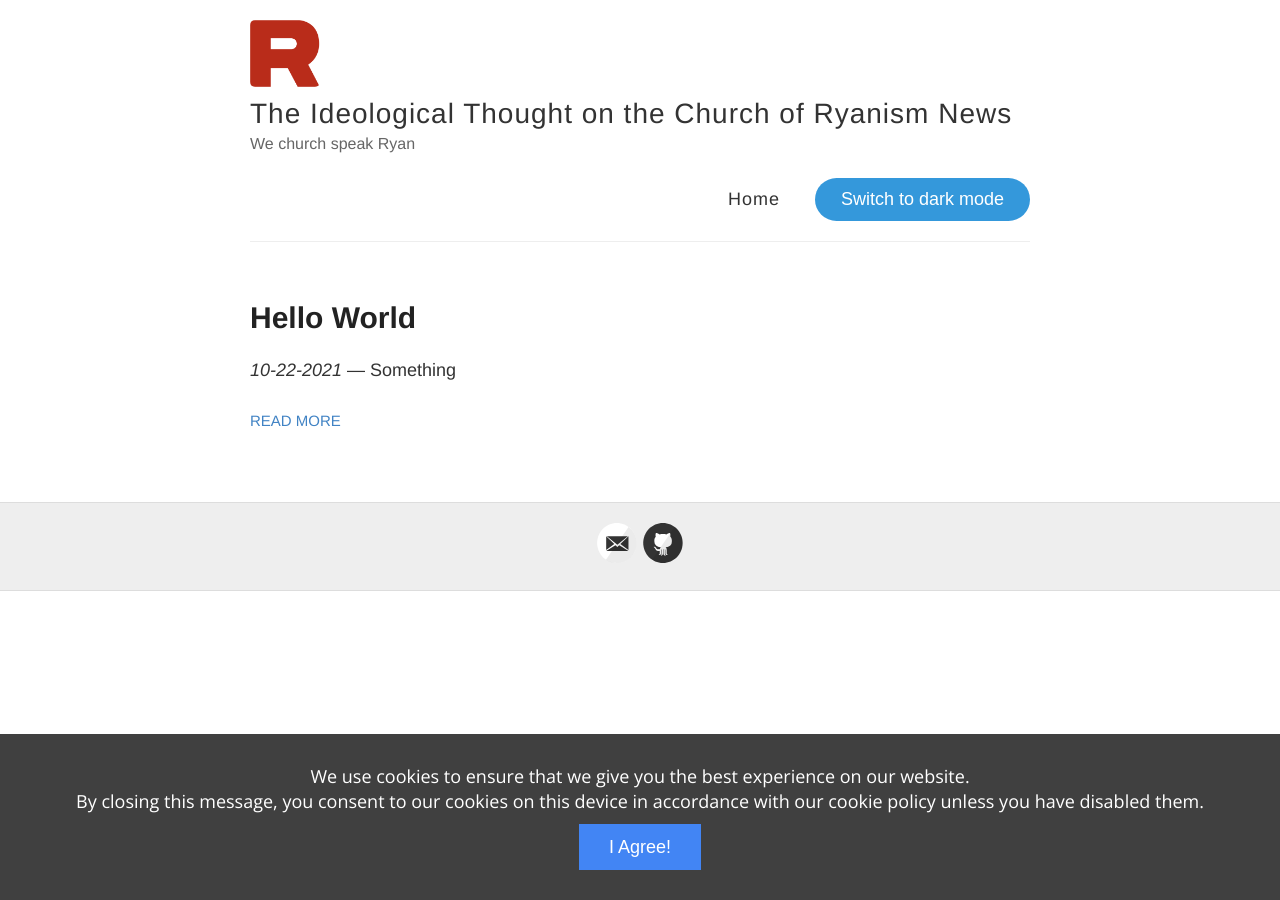
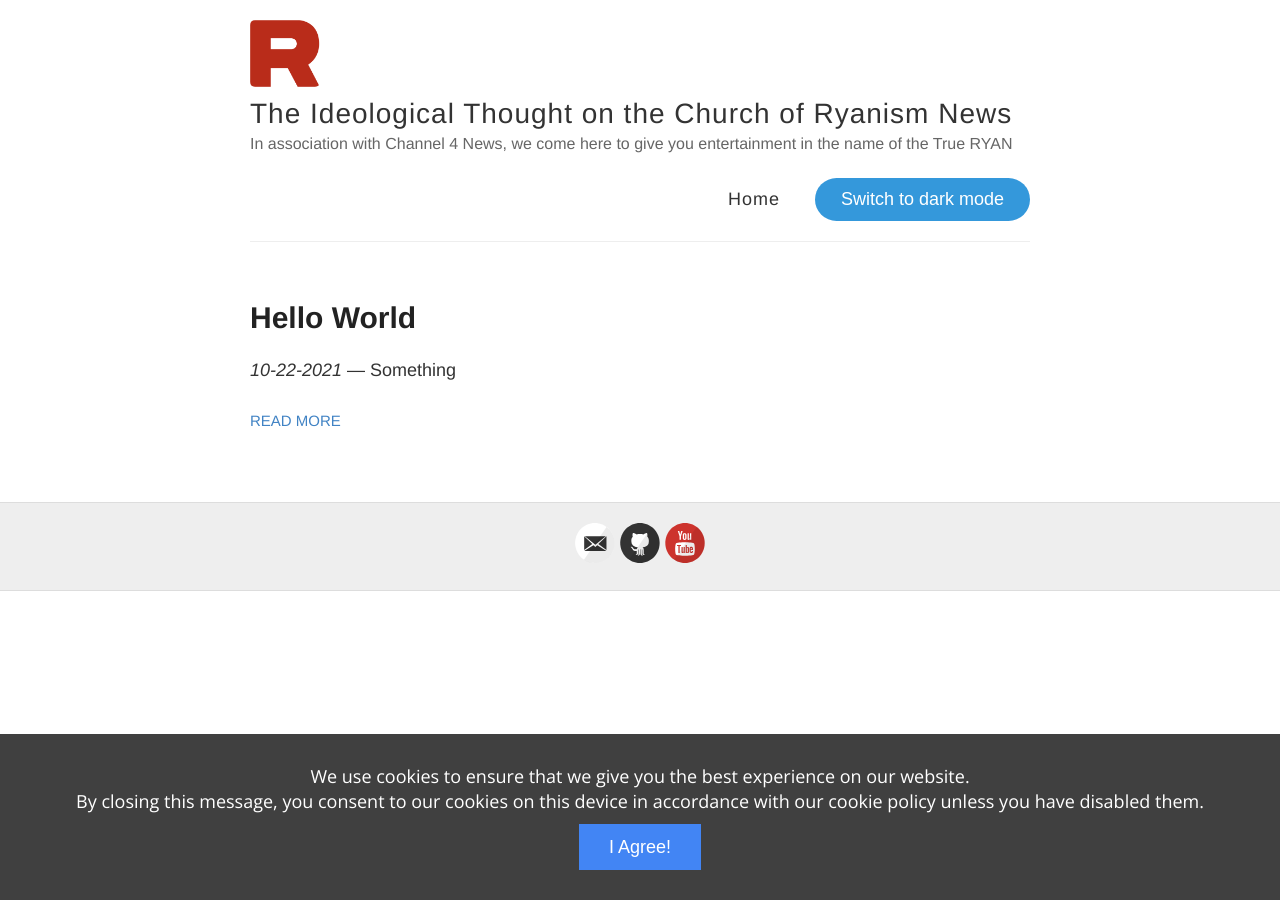
Before and after one commit to churchofryanism/blog.ryanism.org, a Jekyll site: the page built from index.html, in a window 1280 px wide. Built offline with Jekyll 4.4.1, drawn with Linux system fonts in a browser that asks for light colours.

Commit message:
Update _config.yml
Co-Authored-By: PiSaucer <33438654+pisaucer@users.noreply.github.com>

```diff
--- a/_config.yml
+++ b/_config.yml
@@ -6,10 +6,10 @@
 name: The Ideological Thought on the Church of Ryanism News
 
 # Short bio or description (displayed in the header)
-description: We church speak Ryan
+description: In association with Channel 4 News, we come here to give you entertainment in the name of the True RYAN
 
 # URL of your avatar or profile pic (you could use your GitHub profile pic)
-avatar: https://avatars.githubusercontent.com/u/93002709?s=200&v=4
+avatar: https://blog.ryanism.org/images/hero-img.png
 
 #
 # Flags below are optional
@@ -28,7 +28,7 @@ footer-links:
   rss: # just type anything here for a working RSS icon
   twitter: #
   stackoverflow: # your stackoverflow profile, e.g. "users/50476/bart-kiers"
-  youtube: # channel/<your_long_string> or user/<user-name>
+  youtube: UCMvOGeh3OZDLG-FljVsGM2w # channel/<your_long_string> or user/<user-name>
   googleplus: # anything in your profile username that comes after plus.google.com/
 
 
@@ -37,7 +37,7 @@ footer-links:
 disqus: ryanism
 
 # Enter your Google Analytics web tracking code (e.g. UA-2110908-2) to activate tracking
-google_analytics: G-1MT9SFWEBC
+google_analytics:
 
 # Your website URL (e.g. http://barryclark.github.io or http://www.barryclark.co)
 # Used for Sitemap.xml and your RSS feed
```
